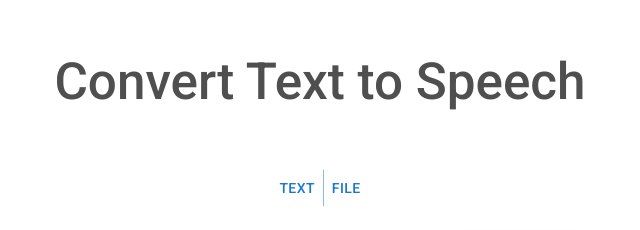
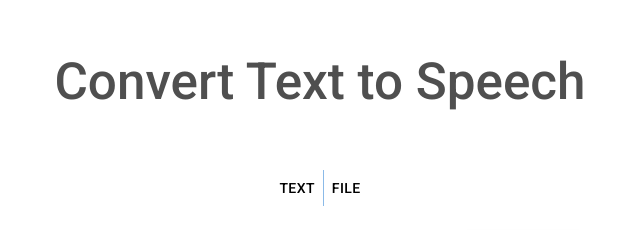
Before and after one commit to Jamlie/TextToSpeechGUI, a React (Vite) app in the folder frontend/: page / in a window 1280 px wide. Shown: the part 197-427 px from the top of the page, without its empty margins (320-960 px from the left). Built offline with nearby package versions, Linux system fonts and the light colour scheme.

Commit message:
Changed some colors

```diff
--- a/frontend/src/App.jsx
+++ b/frontend/src/App.jsx
@@ -12,9 +12,9 @@ function App() {
             <h1 style={{ userSelect: "none" }}>Convert Text to Speech</h1>
             <br />
             <br />
-            <ButtonGroup variant="text">
-                <Button onClick={() => setPage(1)}>Text</Button>
-                <Button onClick={() => setPage(2)}>File</Button>
+            <ButtonGroup color="primary" variant="text" disableRipple>
+                <Button onClick={() => setPage(1)} sx={{ color: "black", ":hover": { backgroundColor: "#00121212" } }}>Text</Button>
+                <Button onClick={() => setPage(2)} sx={{ color: "black", ":hover": { backgroundColor: "#00121212" } }}>File</Button>
             </ButtonGroup>
 
             <br />
--- a/frontend/src/components/ChangeFileName/ChangedFileName.jsx
+++ b/frontend/src/components/ChangeFileName/ChangedFileName.jsx
@@ -24,7 +24,6 @@ export default function ChangedFileName({ allowFileName, setAllowFileName, setFi
                         ":hover": {
                             backgroundColor: "#00121212",
                             borderRadius: "5px",
-
                         }
                     }}
                 />
```
